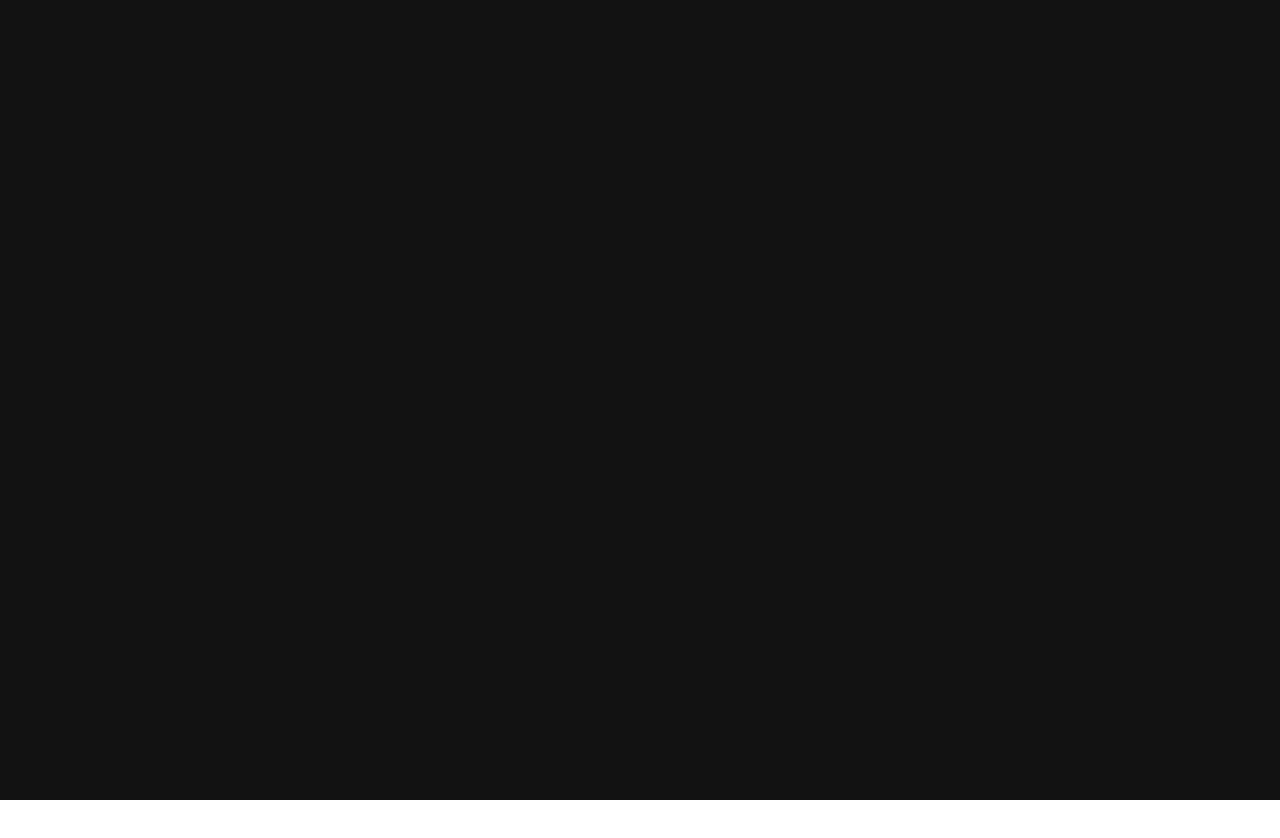
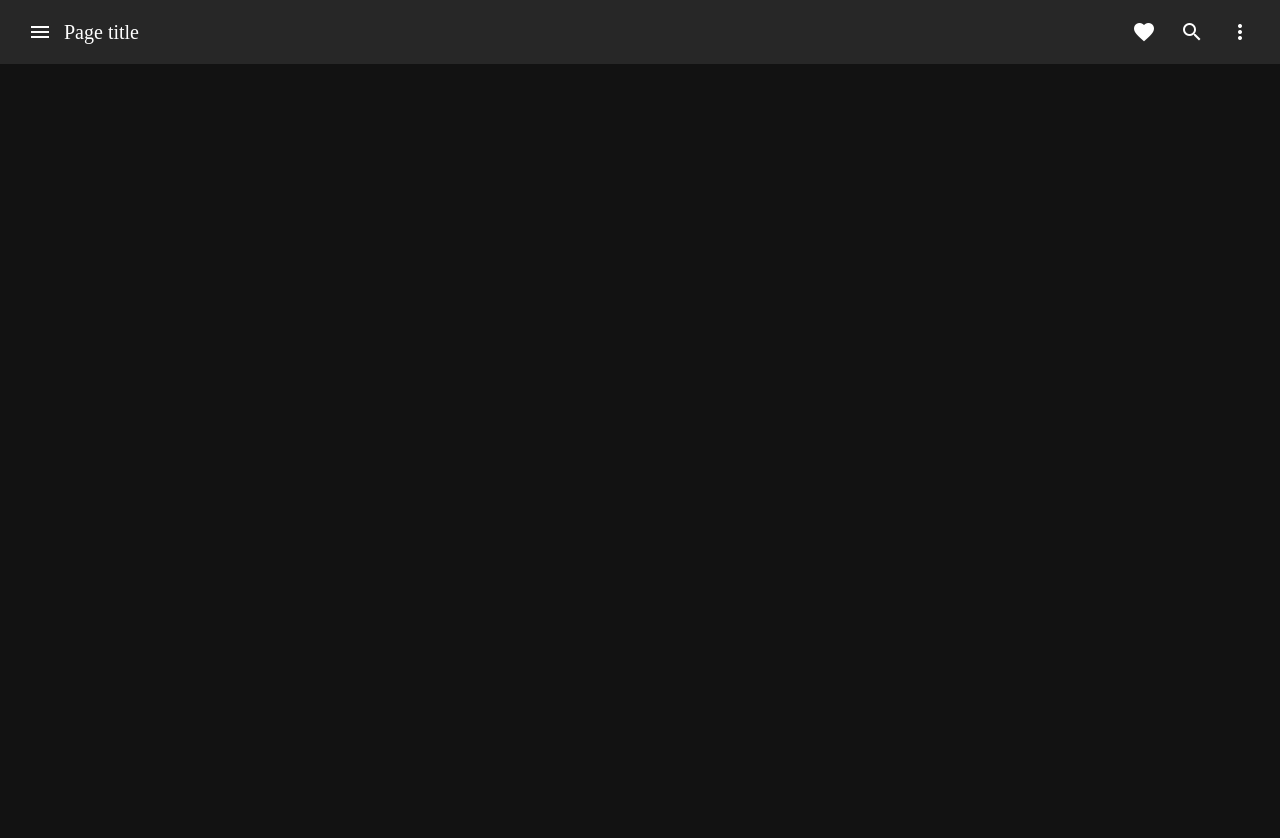
Before and after one commit to Reidond/material-shop, a Vue app: page / in a window 1280 px wide. Shown: the top 838 px of the page. Before the commit the page ends 800 px from the top, so only its background shows below. Built offline with nearby package versions, Linux system fonts and the light colour scheme; a small style sheet from the web is missing.

Commit message:
Add simple layout

```diff
--- a/src/App.vue
+++ b/src/App.vue
@@ -1,5 +1,36 @@
 <template>
-  <v-app> </v-app>
+  <div>
+    <v-app-bar dark :tile="true" :flat="true">
+      <v-app-bar-nav-icon></v-app-bar-nav-icon>
+
+      <v-toolbar-title>Page title</v-toolbar-title>
+
+      <v-spacer></v-spacer>
+
+      <v-btn icon>
+        <v-icon>mdi-heart</v-icon>
+      </v-btn>
+
+      <v-btn icon>
+        <v-icon>mdi-magnify</v-icon>
+      </v-btn>
+
+      <v-menu left bottom>
+        <template v-slot:activator="{ on }">
+          <v-btn icon v-on="on">
+            <v-icon>mdi-dots-vertical</v-icon>
+          </v-btn>
+        </template>
+
+        <v-list>
+          <v-list-item v-for="n in 5" :key="n" @click="() => {}">
+            <v-list-item-title>Option {{ n }}</v-list-item-title>
+          </v-list-item>
+        </v-list>
+      </v-menu>
+    </v-app-bar>
+    <v-app> </v-app>
+  </div>
 </template>
 
 <script>
```
